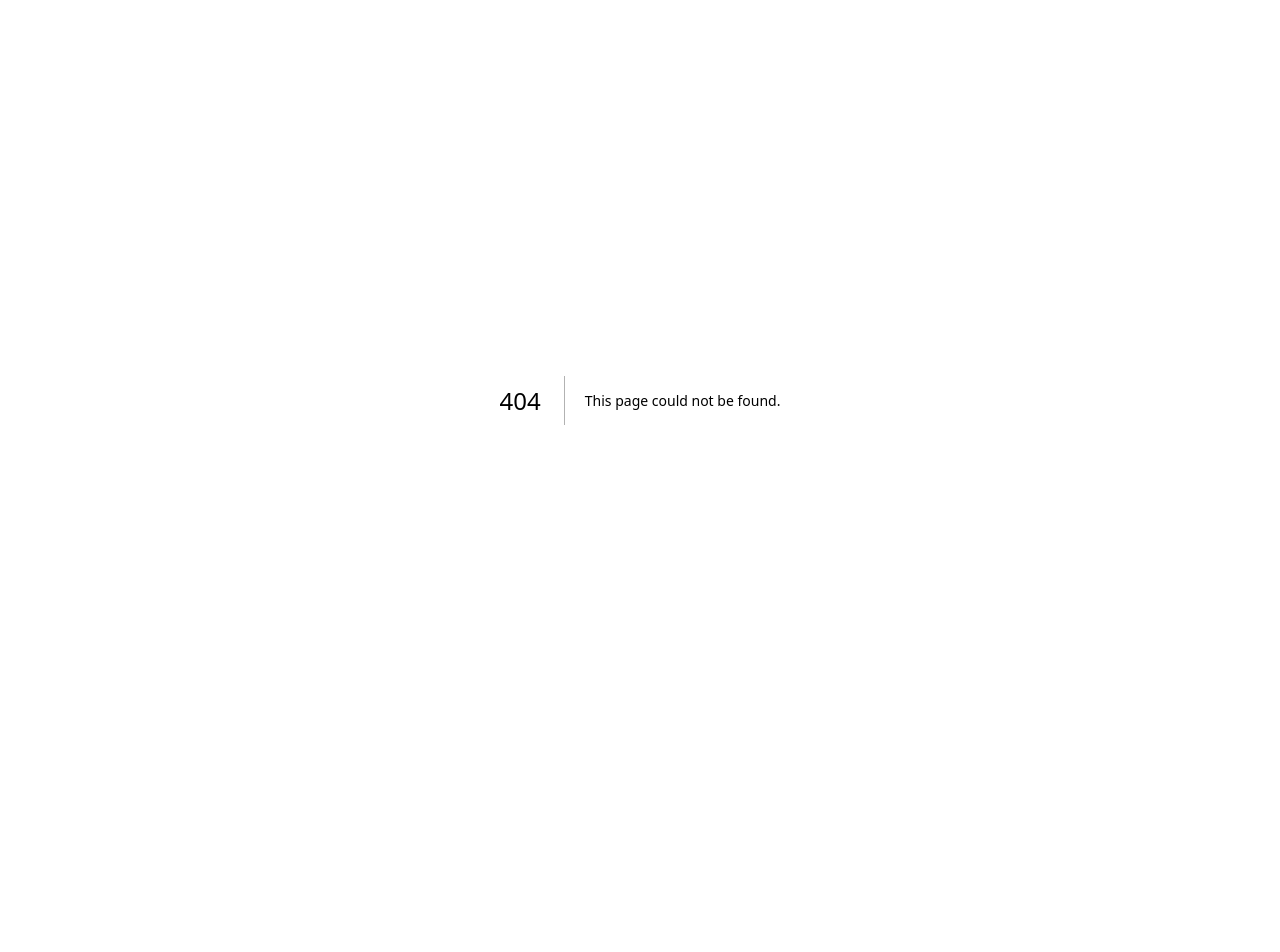
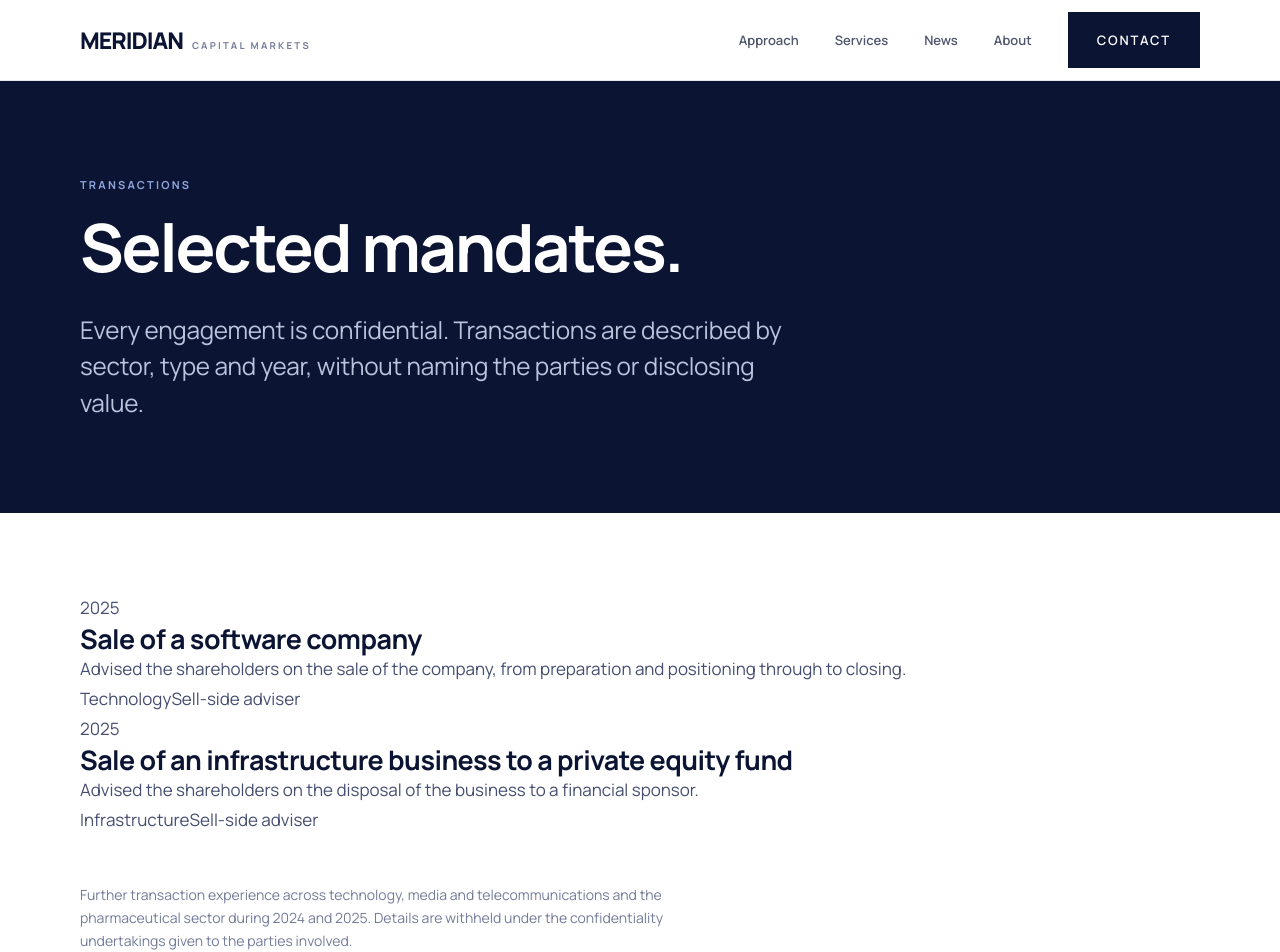
Before and after one commit to arosmuno/Meridian, a Next.js app: page /transactions in a window 1280 px wide. Before the commit this address had no page. Shown: the top 952 px of the page. Before the commit the page ends 800 px from the top, so only its background shows below. Built offline with nearby package versions, Linux system fonts and the light colour scheme.

Commit message:
Add Transactions component to display advisory deals
This file contains a React component that displays a list of transactions advised by Meridian Capital Markets, including details such as year, type, counterparty, and role.

```diff
--- /dev/null
+++ b/pages/transactions.js
@@ -0,0 +1,75 @@
+import Head from 'next/head';
+import Link from 'next/link';
+import Layout, { PageHero } from '../components/Layout';
+
+// Every mandate Meridian has acted on is subject to confidentiality. Transactions
+// are therefore described generically: sector, transaction type, counterparty type,
+// year and our role. No client is named and no value is disclosed.
+const DEALS = [
+  {
+    y: '2025',
+    t: 'Sale of a software company',
+    c: 'Technology',
+    r: 'Sell-side adviser',
+    d: 'Advised the shareholders on the sale of the company, from preparation and positioning through to closing.',
+  },
+  {
+    y: '2025',
+    t: 'Sale of an infrastructure business to a private equity fund',
+    c: 'Infrastructure',
+    r: 'Sell-side adviser',
+    d: 'Advised the shareholders on the disposal of the business to a financial sponsor.',
+  },
+];
+
+export default function Transactions() {
+  return (
+    <>
+      <Head>
+        <title>Transactions &mdash; Meridian Capital Markets</title>
+        <meta name="description" content="Selected transactions advised by Meridian Capital Markets. All mandates are confidential and are described without naming the parties." />
+        <link rel="canonical" href="https://www.meridiancapmarkets.com/transactions" />
+      </Head>
+      <Layout>
+        <PageHero
+          eyebrow="Transactions"
+          title="Selected mandates."
+          sub="Every engagement is confidential. Transactions are described by sector, type and year, without naming the parties or disclosing value."
+        />
+
+        <section className="sec tight">
+          <div className="wrap">
+            <div className="tombs">
+              {DEALS.map((d) => (
+                <article key={d.t}>
+                  <div className="tomb-y">{d.y}</div>
+                  <h2 className="h3">{d.t}</h2>
+                  <p>{d.d}</p>
+                  <div className="tomb-meta">
+                    <span>{d.c}</span>
+                    <span>{d.r}</span>
+                  </div>
+                </article>
+              ))}
+            </div>
+
+            <p className="small" style={{ marginTop: 48, maxWidth: '72ch' }}>
+              Further transaction experience across technology, media and telecommunications and the
+              pharmaceutical sector during 2024 and 2025. Details are withheld under the confidentiality
+              undertakings given to the parties involved.
+            </p>
+          </div>
+        </section>
+
+        <section className="sec dark" style={{ textAlign: 'center' }}>
+          <div className="wrap">
+            <h2 className="h2">Considering a similar process?</h2>
+            <div style={{ marginTop: 36 }}>
+              <Link href="/contact" className="btn btn-solid">Contact Meridian <span>&rarr;</span></Link>
+            </div>
+          </div>
+        </section>
+      </Layout>
+    </>
+  );
+}
```
